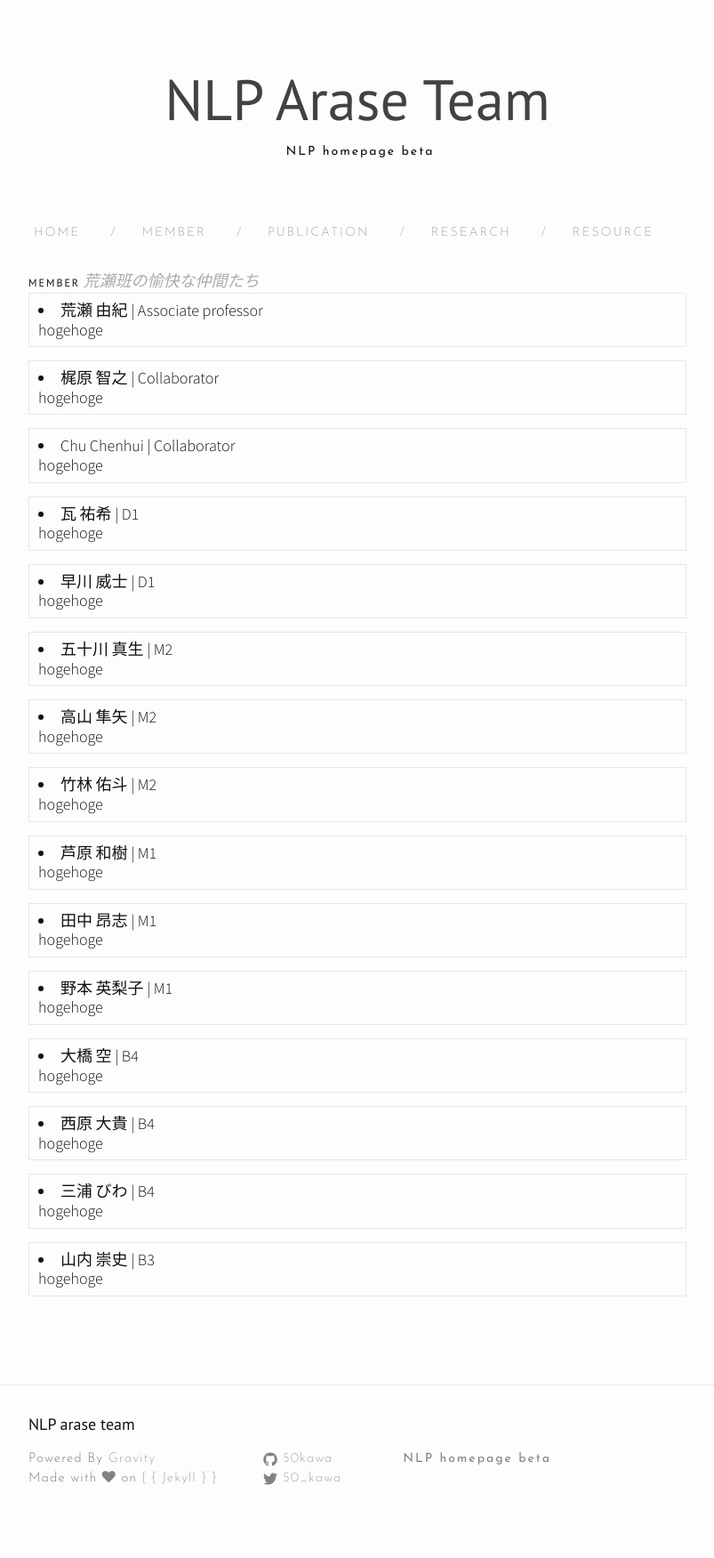
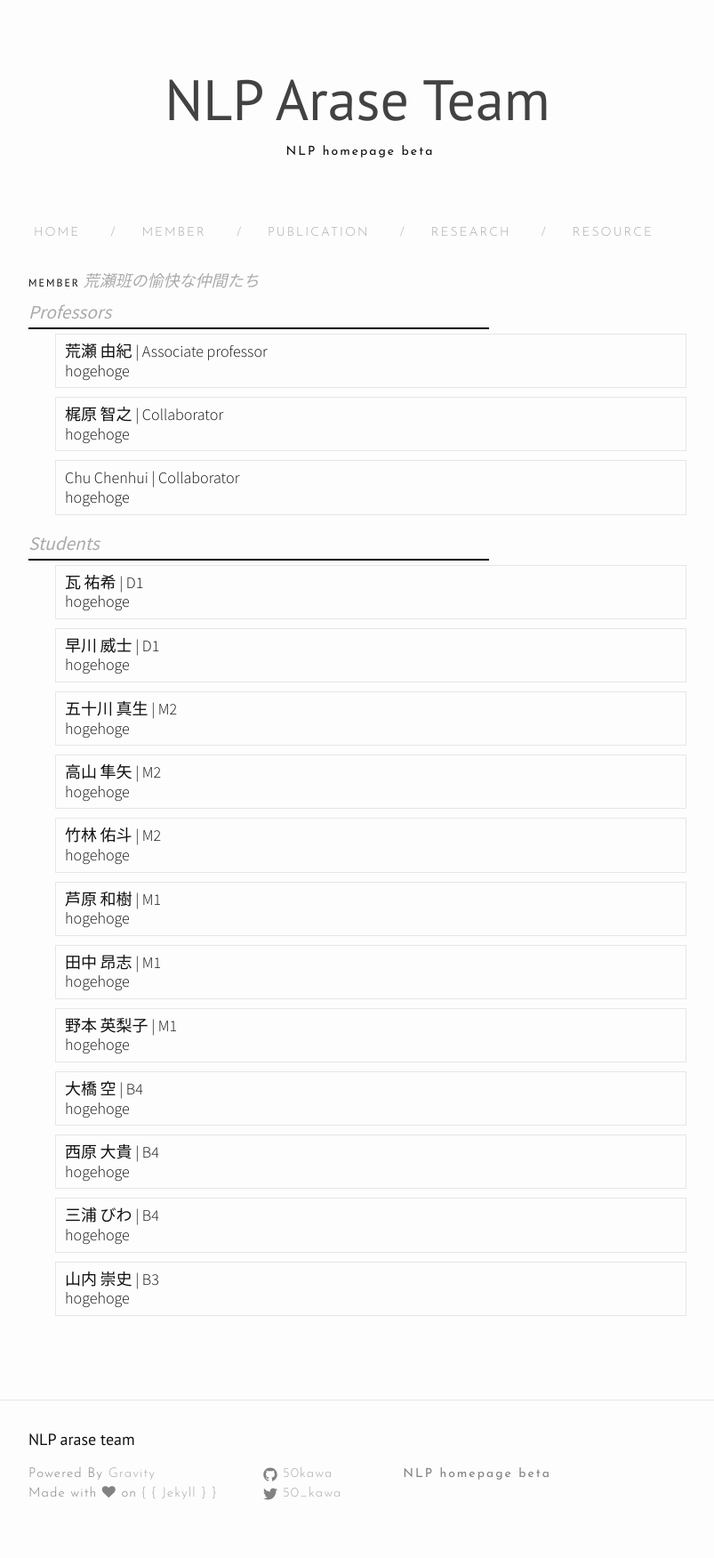
Before and after one commit to nlp-arase/nlp-arase.github.io, a Jekyll site: the page built from member.md, in a window 1280 px wide. Shown: the whole page at 89% size, without its empty margins (238-1041 px from the left). Built offline with Jekyll 4.4.1, drawn with Linux system fonts in a browser that asks for light colours; nearby versions of some CDN libraries.

Commit message:
update member page

```diff
--- a/css/style.scss
+++ b/css/style.scss
@@ -664,8 +664,19 @@ pre {
 
 // member page style
 .member-content{
-  margin-bottom: 15px;
+  margin-bottom: 10px;
   padding: 8px 10px;
   border: #e6e6e6 1px solid;
   line-height: 1.2;
 }
+
+.member-role{
+  width: 70%;
+  margin-bottom: 5px;
+  border-bottom: 2px solid #000000;
+}
+
+.member-role a{
+  font-size: 16pt;
+  font-style: italic;
+}
--- a/member.md
+++ b/member.md
@@ -6,10 +6,20 @@ category: "member"
 tagline: "荒瀬班の愉快な仲間たち"
 ---
 
+<h3 class="member-role"><a>Professors</a></h3>
 
-{% for person in site.data.member %}
-  <li class="member-content">
+{% for person in site.data.professors %}
+  <ul class="member-content">
     {{ person.name }} | {{ person.grade }} <br>
     {{ person.introduction }}
-  </li>
+  </ul>
 {% endfor %}
+
+<h3 class="member-role"><a>Students</a></h3>
+
+{% for person in site.data.students %}
+  <ul class="member-content">
+    {{ person.name }} | {{ person.grade }} <br>
+    {{ person.introduction }}
+  </ul>
+{% endfor %}
```
Also changed, not shown: _data/professors.json (added, +17 -0 lines), _data/students.json (renamed from _data/member.json, +0 -15 lines).
